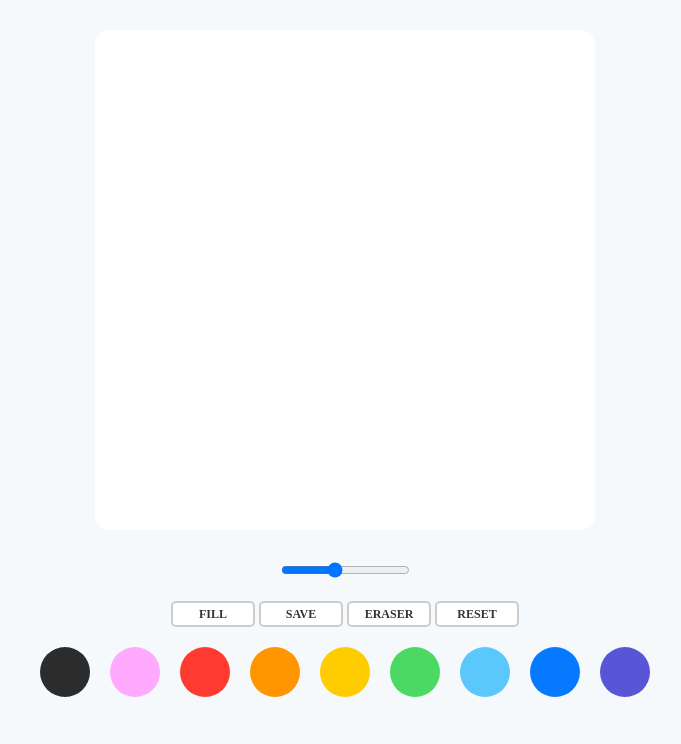
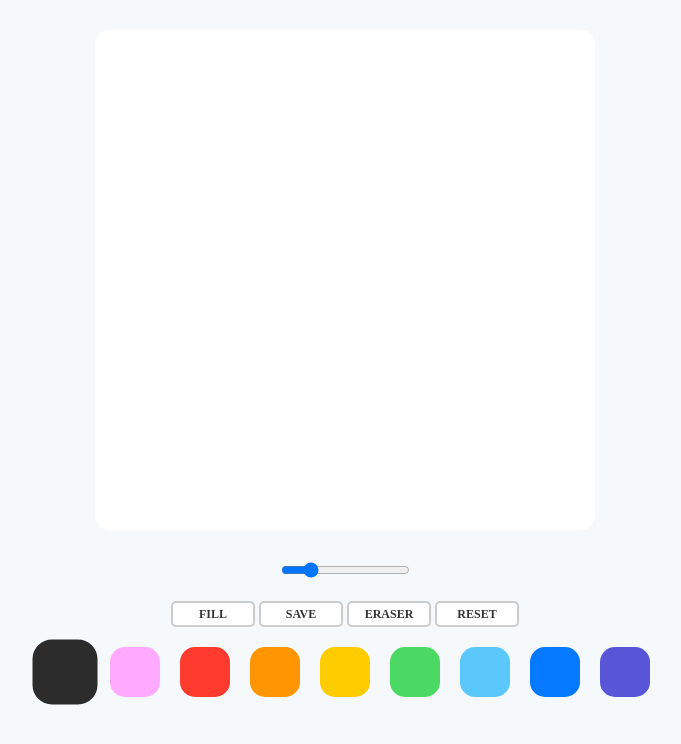
Before and after one commit to Shinjiwoooo/Paint_Vanila_js, a plain HTML site: page index.html in a window 1280 px wide. Both pictures are taken after a click on the element 360 px from the left and 672 px from the top of the page. Shown: the whole page, without its empty margins (295-976 px from the left). Drawn offline with Linux system fonts and the light colour scheme.

Commit message:
2022.01.14

```diff
--- a/app.js
+++ b/app.js
@@ -1,6 +1,7 @@
 const canvas = document.getElementById("jsCanvas");
 const ctx = canvas.getContext("2d");
 const colors = document.getElementsByClassName("jsColor");
+const ColorArray = Array.from(colors);
 const range = document.getElementById("jsRange");
 const mode = document.getElementById("jsMode");
 const saveBtn = document.getElementById("jsSave");
@@ -53,6 +54,22 @@ function handleColorClick(event) {
   ctx.fillStyle = color;
   // console.log(color);
   // console.log(event.target.style);
+
+  // console.log(this);
+  this.classList.add("colorActive");
+
+  ColorArray.forEach(function (item, index) {
+    //  forEach 사용 시 두개의 파라미터가 온다. 첫번째 item, 두번째 index item 에는 배열의
+    // 요소들이 차례대로 온다. index 에는 배열의 요소의 인덱스 값이 차례로 온다
+    // console.log(index);
+    if (
+      ColorArray[index].getAttribute("style").substr(17, 7) !== ctx.strokeStyle
+    ) {
+      ColorArray[index].classList.remove("colorActive");
+      // ColorArray[index].classList.remove("colorActive");
+    }
+    console.log(ColorArray[index].getAttribute("style"));
+  });
 }
 
 function handleRangeChange(event) {
--- a/index.html
+++ b/index.html
@@ -12,7 +12,7 @@
 <canvas id ="jsCanvas" class="canvas"></canvas>
 <div class="controls">
     <div class="controls__range">
-        <input type="range" id="jsRange" min="0.1" max="5" value="2.5" step:"0.5">
+        <input type="range" id="jsRange" min="0.1" max="10" value="2.5" step:"0.5">
     </div>
     <div class="controls__btns">
         <button id="jsMode">Fill</button>
@@ -21,15 +21,15 @@
         <button id="jsReset">RESET</button>
     </div>
     <div class="controls__colors" id=jsColors>
-        <div class="contorls__color jsColor" style="background-color:#2C2C2C"></div>
+        <div class="contorls__color jsColor" style="background-color:#2c2c2c"></div>
         <div class="contorls__color jsColor" style="background-color:#ffaaff"></div>
-        <div class="contorls__color jsColor" style="background-color:#FF3B30"></div>
-        <div class="contorls__color jsColor" style="background-color:#FF9500"></div>
-        <div class="contorls__color jsColor" style="background-color:#FFCC00"></div>
-        <div class="contorls__color jsColor" style="background-color:#4CD963"></div>
-        <div class="contorls__color jsColor" style="background-color:#5AC8FA"></div>
-        <div class="contorls__color jsColor" style="background-color:#0579FF"></div>
-        <div class="contorls__color jsColor" style="background-color:#5856D6"></div>
+        <div class="contorls__color jsColor" style="background-color:#ff3b30"></div>
+        <div class="contorls__color jsColor" style="background-color:#ff9500"></div>
+        <div class="contorls__color jsColor" style="background-color:#ffcc00"></div>
+        <div class="contorls__color jsColor" style="background-color:#4cd963"></div>
+        <div class="contorls__color jsColor" style="background-color:#5ac8fa"></div>
+        <div class="contorls__color jsColor" style="background-color:#0579ff"></div>
+        <div class="contorls__color jsColor" style="background-color:#5856d6"></div>
     </div>
 </div>
     <script src="app.js"></script>
--- a/style.css
+++ b/style.css
@@ -59,9 +59,15 @@ body {
 .controls__colors .contorls__color {
   width: 50px;
   height: 50px;
-  border-radius: 25px;
+  border-radius: 15px;
   cursor: pointer;
   box-shadow: 0 4px 6px rgba(50, 50, 93, 0.11), 0 1px 3px rgba(0, 0);
+  transition: 0.5s;
+}
+
+.colorActive {
+  transform: scale(1.3);
+  border: 2px solid rgb(200, 189 199);
 }
 
 .controls .controls__range {
```
Also changed, not shown: index2.html (deleted, +0 -53 lines).
